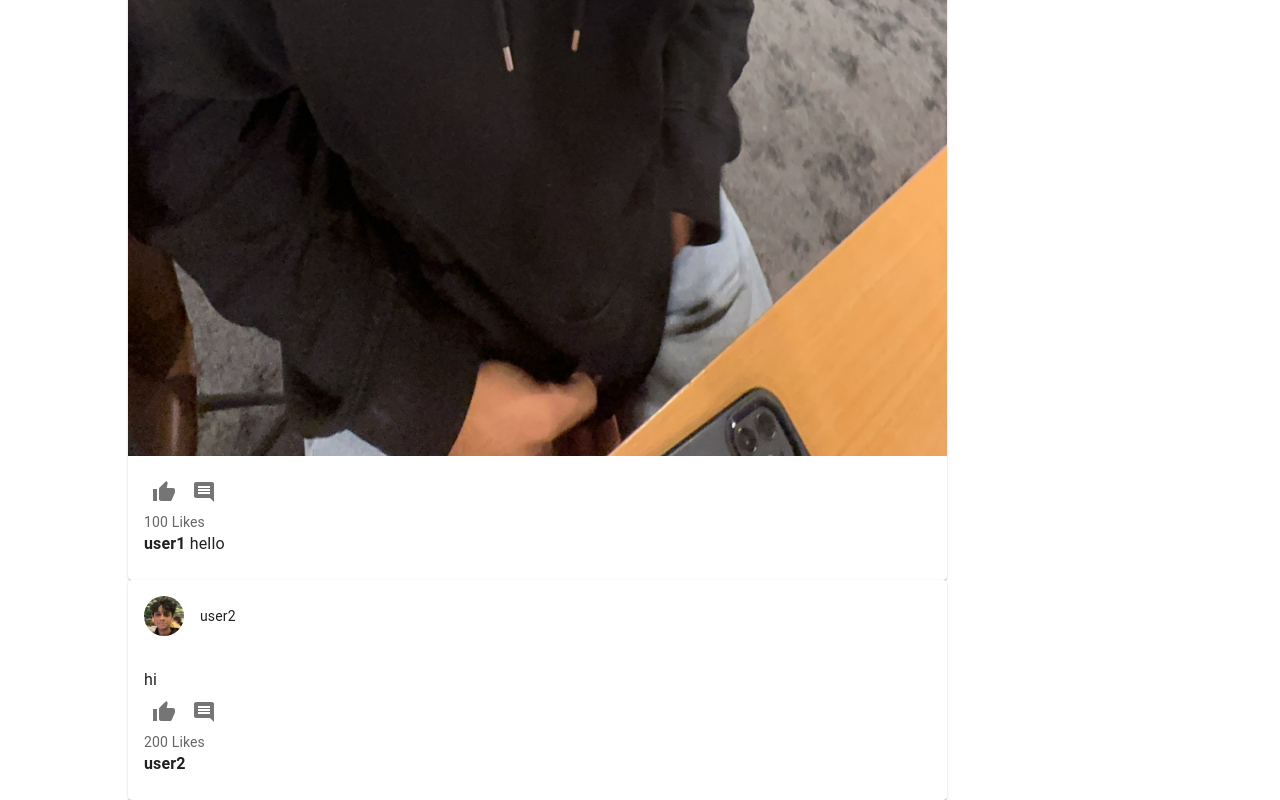
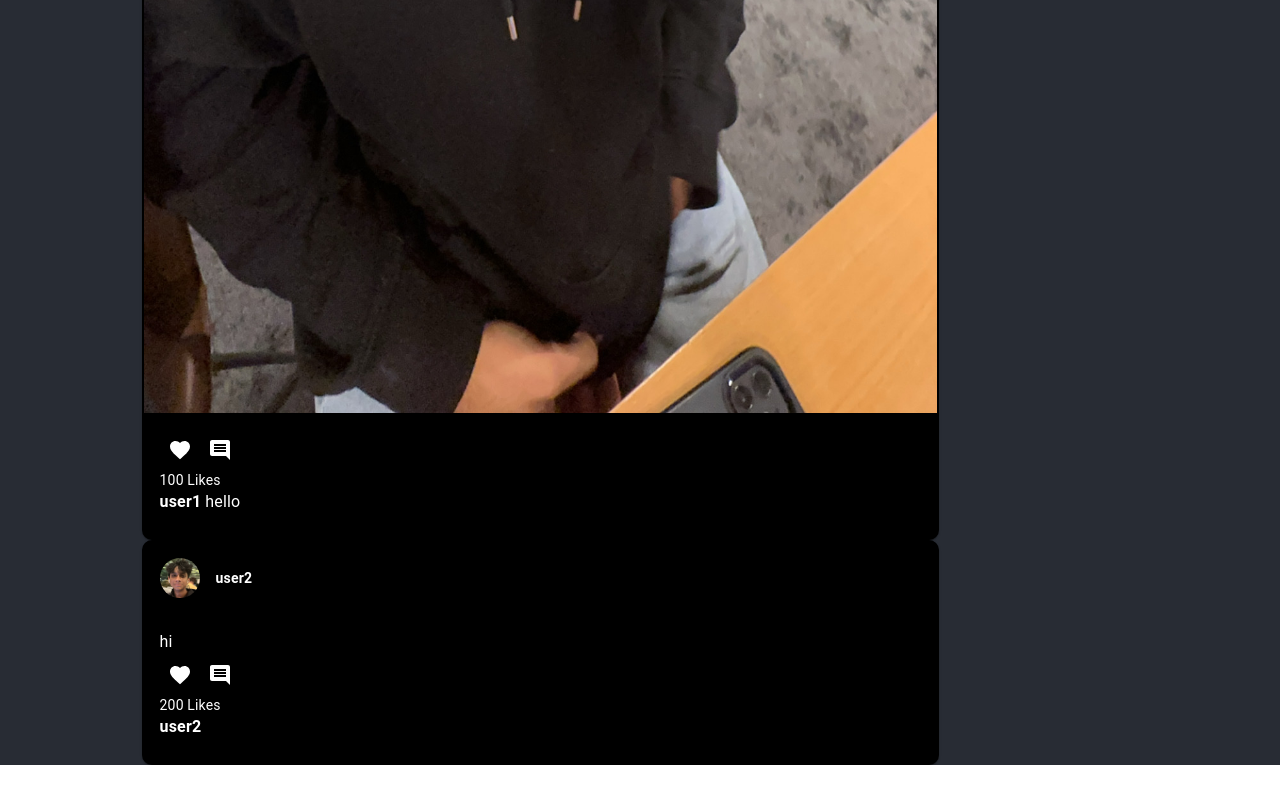
Before and after one commit to ngupta0843/CS35L-Final-Project, a React (Create React App) app in the folder client/: page /forum in a window 1280 px wide. Shown: the part 1072-1872 px from the top of the page. After the commit the page ends 1837 px from the top, so only its background shows below. Built offline with nearby package versions, Linux system fonts and the light colour scheme.

Commit message:
forum-page formatting

```diff
--- a/client/package.json
+++ b/client/package.json
@@ -8,6 +8,7 @@
     "@mui/icons-material": "^6.1.7",
     "@mui/material": "^6.1.7",
     "@mui/styled-engine-sc": "^6.1.7",
+    "@react-spring/web": "^9.7.5",
     "@reduxjs/toolkit": "^2.3.0",
     "@testing-library/jest-dom": "^5.17.0",
     "@testing-library/react": "^13.4.0",
--- /dev/null
+++ b/client/src/pages/forum-page/ForumPage.css
@@ -0,0 +1,10 @@
+  .forum-page {
+    background-color: #282c34;
+    min-height: 100vh;
+    display: flex;
+    flex-direction: column;
+    align-items: center;
+    justify-content: center;
+    font-size: calc(10px + 2vmin);
+    color: white;
+  }
--- a/client/src/pages/forum-page/ForumPage.jsx
+++ b/client/src/pages/forum-page/ForumPage.jsx
@@ -3,6 +3,7 @@ import Post from './Post';
 import nikhil from '../../testimages/nikhil_profile_pic.png';
 import sachit from '../../testimages/post1.jpeg';
 import { Avatar, Stack } from "@mui/material";
+import './ForumPage.css';
 function ForumPage() {
     const posts = [
         {
--- /dev/null
+++ b/client/src/pages/forum-page/Post.css
@@ -0,0 +1,4 @@
+.post-card {
+    background-color: black; /* Makes the background black */
+    color: white;           /* Ensures the text is readable */
+  }
--- a/client/src/pages/forum-page/Post.jsx
+++ b/client/src/pages/forum-page/Post.jsx
@@ -1,7 +1,7 @@
 
 import React from 'react';
 import PostActions from './PostActions';
-
+import './Post.css'
 import { Box, Card, CardMedia, CardContent, CardHeader, Avatar, Typography } from '@mui/material';
 
 const getPostSize = (size) => {
@@ -19,8 +19,14 @@ const getPostSize = (size) => {
 
 const PhotoPost = ({ username, workout, caption, photo, likecount, user, size }) => {
     return (
-      <Box sx={{ width: getPostSize(size), margin: '0 auto' }}>
-        <Card sx={{ width: getPostSize(size) }}>
+      <Box sx={{ width: getPostSize(size), margin: '0 auto'}}>
+        <Card
+          sx={{ width: getPostSize(size),
+          backgroundColor: 'black',
+          color: 'white',
+          border: '2px solid black',
+          borderRadius: '10px'}}>
+
           <CardHeader
             avatar={
               <Avatar
@@ -28,8 +34,10 @@ const PhotoPost = ({ username, workout, caption, photo, likecount, user, size })
                 alt={user.name}
               />
             }
-            title={username}
+            title={<strong>{username}</strong>}
             subheader={workout}
+            titleTypographyProps={{ sx: { color: 'white' } }}
+            subheaderTypographyProps={{ sx: { color: 'white' } }}
           />
           <CardMedia
             component="img"
@@ -43,7 +51,7 @@ const PhotoPost = ({ username, workout, caption, photo, likecount, user, size })
 
           <CardContent>
             <PostActions />
-            <Typography variant="body2" color="text.secondary">
+            <Typography variant="body2" color="white">
               {likecount} Likes
             </Typography>
             <Typography variant="body1">
@@ -58,7 +66,13 @@ const PhotoPost = ({ username, workout, caption, photo, likecount, user, size })
   const TextPost = ({ username, workout, caption, likecount, user, size }) => {
     return (
       <Box sx={{ width: getPostSize(size), margin: '0 auto' }}>
-        <Card sx={{ width: getPostSize(size) }}>
+        <Card sx={{
+          width: getPostSize(size),
+          backgroundColor: 'black',
+          color: 'white',
+          border: '2px solid black',
+          borderRadius: '10px'}}>
+
           <CardHeader
             avatar={
               <Avatar
@@ -66,15 +80,17 @@ const PhotoPost = ({ username, workout, caption, photo, likecount, user, size })
                 alt={user.name}
               />
             }
-            title={username}
+            title={<strong>{username}</strong>}
             subheader={workout}
+            titleTypographyProps={{ sx: { fontweight: 'bold', color: 'white' } }}
+            subheaderTypographyProps={{ sx: { color: 'white' } }}
           />
           <CardContent>
-            <Typography variant="body1" color="textPrimary">
+            <Typography variant="body1" color="white">
               {caption}
             </Typography>
             <PostActions />
-            <Typography variant="body2" color="text.secondary">
+            <Typography variant="body2" color="white">
               {likecount} Likes
             </Typography>
             <Typography variant="body1">
--- a/client/src/pages/forum-page/PostActions.jsx
+++ b/client/src/pages/forum-page/PostActions.jsx
@@ -1,6 +1,6 @@
 import React, { useState } from 'react';
 import { Icon, IconButton, Tooltip } from '@mui/material';
-import ThumbUpIcon from '@mui/icons-material/ThumbUp';
+import FavoriteIcon from '@mui/icons-material/Favorite';
 import CommentIcon from '@mui/icons-material/Comment';
 
 function PostActions() {
@@ -13,12 +13,12 @@ function PostActions() {
         <div style={{display: 'flex', justifyContent: 'space-between' }}>
             <div>
                 <Tooltip title="Like">
-                    <IconButton onClick={handleLike} color={liked ? 'primary' : 'default'}>
-                        <ThumbUpIcon />
+                    <IconButton onClick={handleLike} sx={{color : liked ? 'red' : 'white' }} >
+                        <FavoriteIcon />
                     </IconButton>
                 </Tooltip>
                 <Tooltip title="Comment">
-                    <IconButton color="default">
+                    <IconButton color="default" sx={{color : 'white'}}>
                         <CommentIcon />
                     </IconButton>
                 </Tooltip>
```
Also changed, not shown: 2 other files (tests, documents, lock files or other folders).
